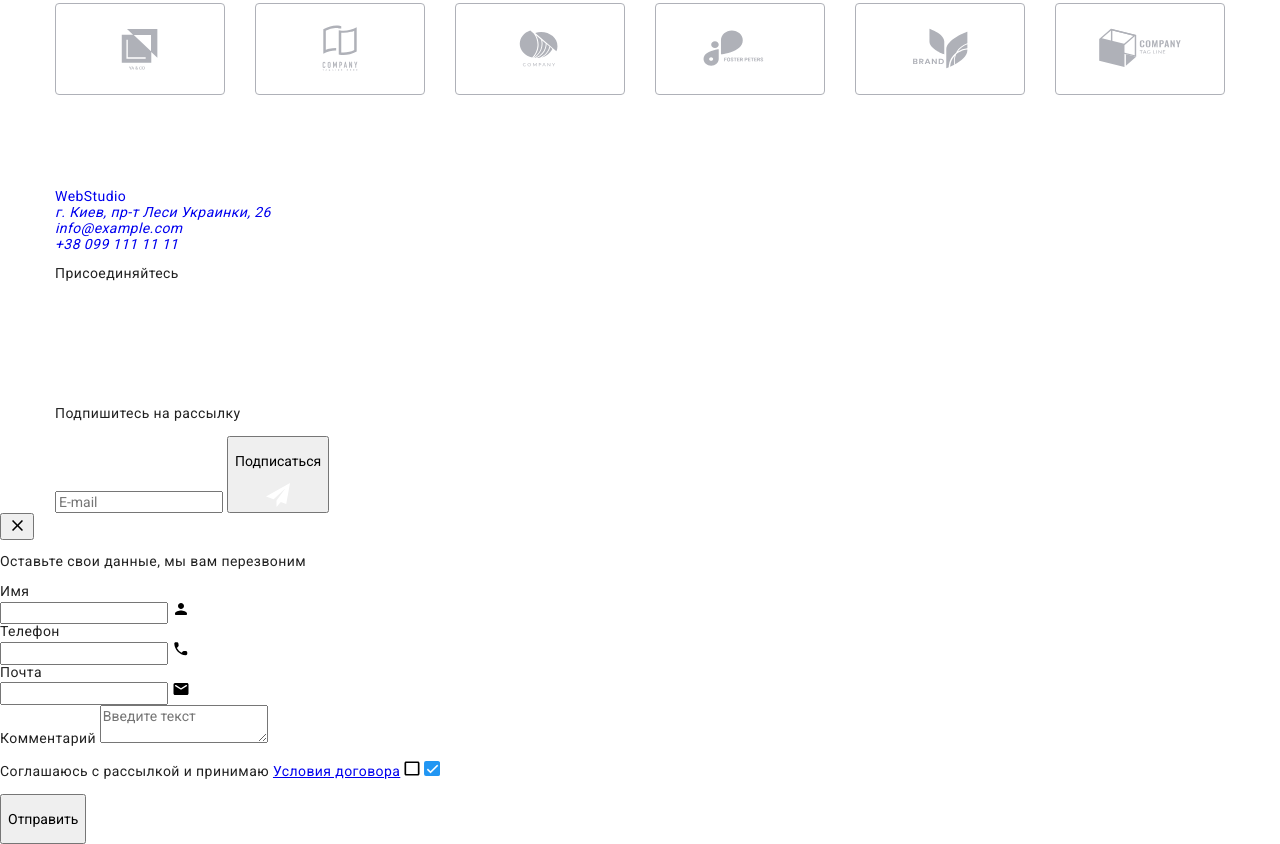
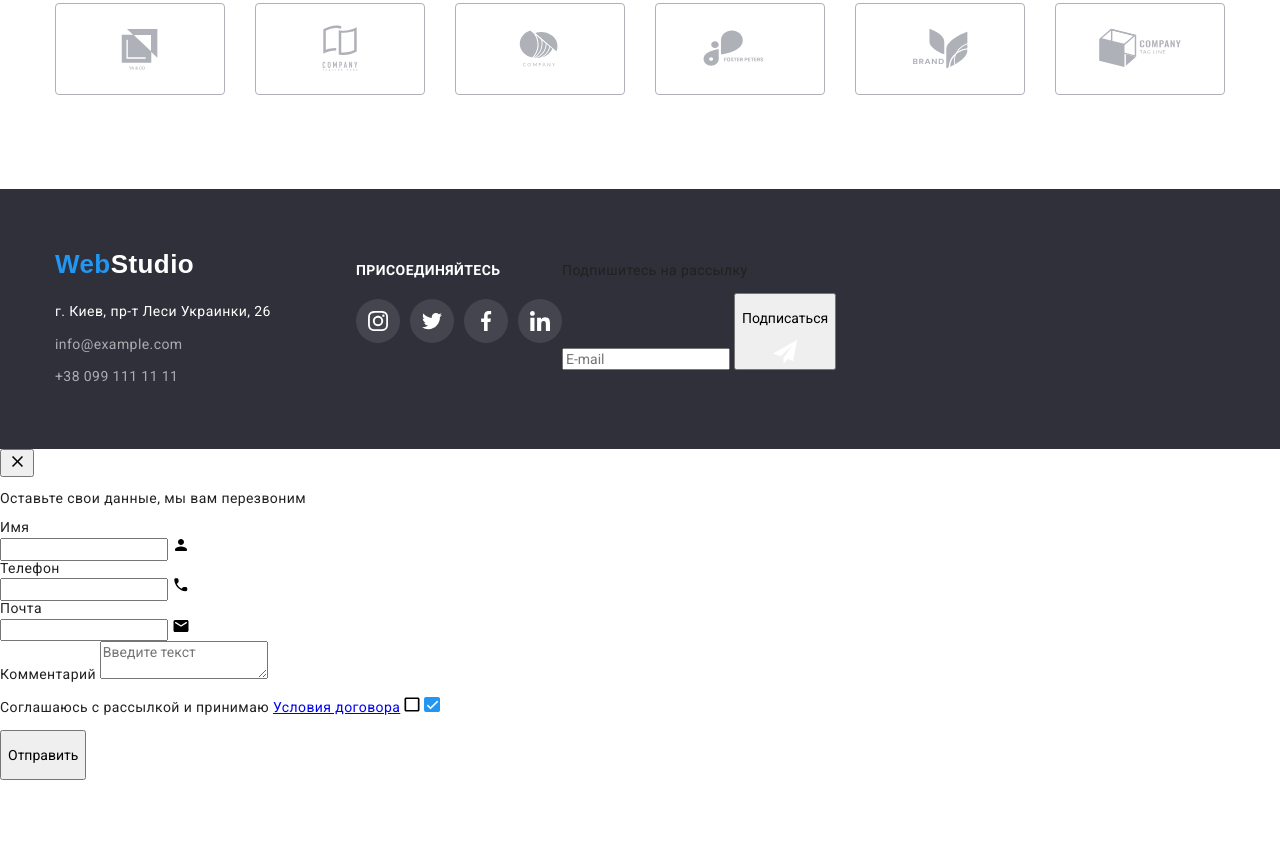
Before and after one commit to DanilStan/goit-markup-hw-07, a plain HTML site: page index.html in a window 1280 px wide. Shown: the part 2490-3334 px from the top of the page. After the commit the page ends 3270 px from the top, so only its background shows below. Drawn offline with nearby package versions, Linux system fonts and the light colour scheme.

Commit message:
Робив Footer

```diff
--- a/sass/components/_clients-page.scss
+++ b/sass/components/_clients-page.scss
@@ -41,7 +41,7 @@
     @include primaryAnimation(fill);
 
     .clients__link:hover &,
-    .clients__link::focus & {
+    .clients__link:focus & {
         fill: $acentColor;
     }
 }
--- /dev/null
+++ b/sass/components/_footer-page.scss
@@ -0,0 +1,92 @@
+.footer {
+    padding-top: 60px;
+    padding-bottom: 60px;
+
+    background-color: $secondaryBackgroundColor;
+}
+
+.footer__flex {
+    display: flex;
+}
+
+.footer-contacts__link {
+    display: inline-block;
+    margin-bottom: 20px;
+
+    font-family: $secondaryFontFamily;
+    font-weight: 700;
+    font-size: 26px;
+    line-height: 1.19;
+    color: $primaryLightColor;
+}
+
+.footer-contacts__logo {
+  color: $acentColor;
+}
+
+.address__item {
+    &:not(:last-child) {
+        margin-bottom: 9px;
+    }
+}
+
+.address__link {
+    display: block;
+
+    width: 231px;
+    color: $secondaryLightColor;
+    font-size: 14px;
+    line-height: 1.71;
+    text-decoration: none;
+    font-style: normal;
+
+    @include primaryAnimation(color);
+
+    &:hover,
+    &:focus {
+        color: $acentColor;
+    }
+}
+
+.address__link--white {
+    color: $primaryLightColor;
+}
+
+.social {
+    margin-left: 70px;
+}
+
+.social__title {
+    margin-bottom: 20px;
+
+    color: $primaryLightColor;
+    font-weight: 700;
+    text-transform: uppercase;
+}
+
+.social__list {
+    display: flex;
+}
+
+.social__item {
+    &:not(:last-child) {
+        margin-right: 10px;
+    }
+}
+
+.social__link {
+    @extend %displayFlexCenter;
+
+    height: 44px;
+    width: 44px;
+
+    background-color: rgba(255, 255, 255, 0.1);
+    border-radius: 50%;
+
+    @include primaryAnimation(background-color);
+
+    &:hover,
+    &::focus {
+        background-color: $acentColor;
+    }
+}
--- a/sass/main.scss
+++ b/sass/main.scss
@@ -9,3 +9,5 @@
 @import './components/description-page';
 @import './components/team-page';
 @import './components/clients-page';
+@import './components/footer-page';
+@import './components/footer-form'
```
Also changed, not shown: css/main.css, css/main.min.css, sass/components/_footer-form.scss (added), 2 other files.
